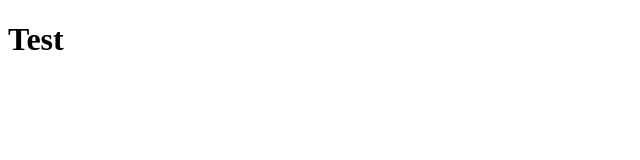
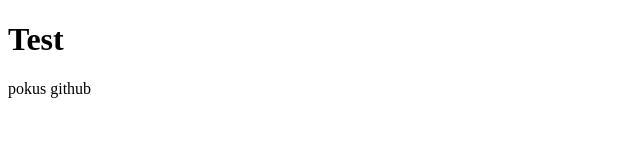
Before and after one commit to josefmvalek/testdepository, a plain HTML site: page index.html in a window 1280 px wide. Shown: the whole page, without its empty margins (0-640 px from the left). Drawn offline with Linux system fonts and the light colour scheme.

Commit message:
paragraph

```diff
--- a/index.html
+++ b/index.html
@@ -7,5 +7,6 @@
 </head>
 <body>
     <h1>Test</h1>
+    <p>pokus github</p>
 </body>
 </html>
```
